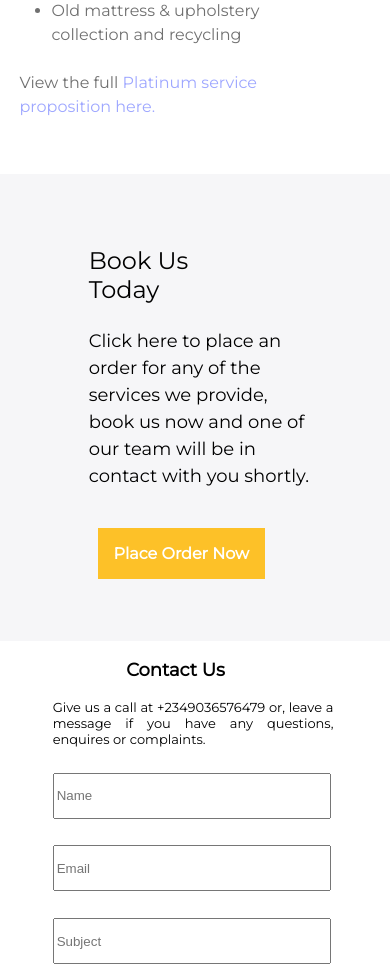
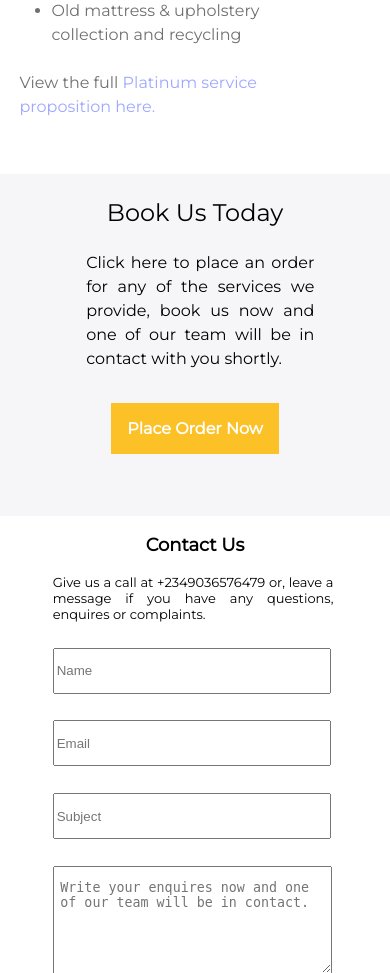
Before and after one commit to taeillo/draft, a Flask app: page /order in a window 390 px wide. Shown: the part 2368-3341 px from the top of the page. Run offline with Flask 2, Linux system fonts and the light colour scheme.

Commit message:
Update index.css

```diff
--- a/static/styles/index.css
+++ b/static/styles/index.css
@@ -904,6 +904,12 @@ a {
         padding: 1.5em 1em 1em 1em;
     }
 
+    .service-btn{
+        width: fit-content;
+        padding: 1.5em;
+        margin: 0;
+    }
+
     .sub-services1{
         display: block;
         padding-bottom: 2em;
@@ -1026,10 +1032,10 @@ a {
         font-size: large;
         font-weight: 800;
         margin: 0;
-        padding: 1em 6em;
+        padding: 1em 0;
         text-align: center;
-        width: auto;
-}
+        width: 100vw;
+    }
 
     .contact-description{
         font-size: small;
@@ -1169,24 +1175,27 @@ a {
         background-color: #f6f6f8;
     }
 
-    .place-order-sub-title{
+    .place-order-sub-title {
         font-size: 24px;
-        padding: 3em 0 1em 35%;
+        padding: 1em 0;
         margin: 0;
-
+        text-align: center;
+        width: 100vw;
     }
 
     .place-order-sub-description {
-    padding: 0 0 3em 35%;
-    font-size: 18px;
-    line-height: 1.5;
-    width: 90%;
-
-}
+        padding: 0 0 3em 34%;
+        font-size: 16px;
+        line-height: 1.5;
+        width: 90%;
+        text-align: justify;
+    }
 
     .place-btn{
-        margin: 0 10% 0 25%;
+        margin: 0;
         padding: 0 0 6em 0;
+        text-align: center;
+        width: 100vw;
     }
 
     .place-order-btn{
```
